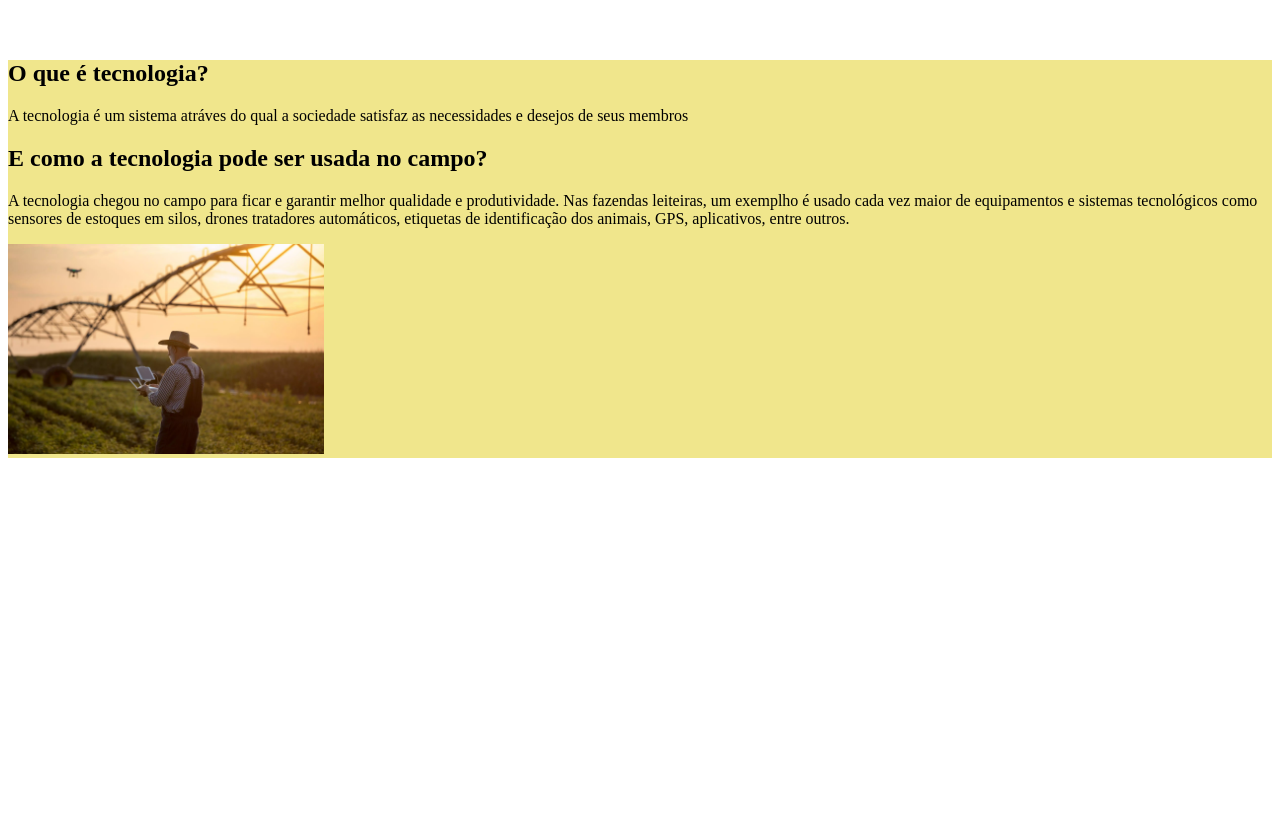
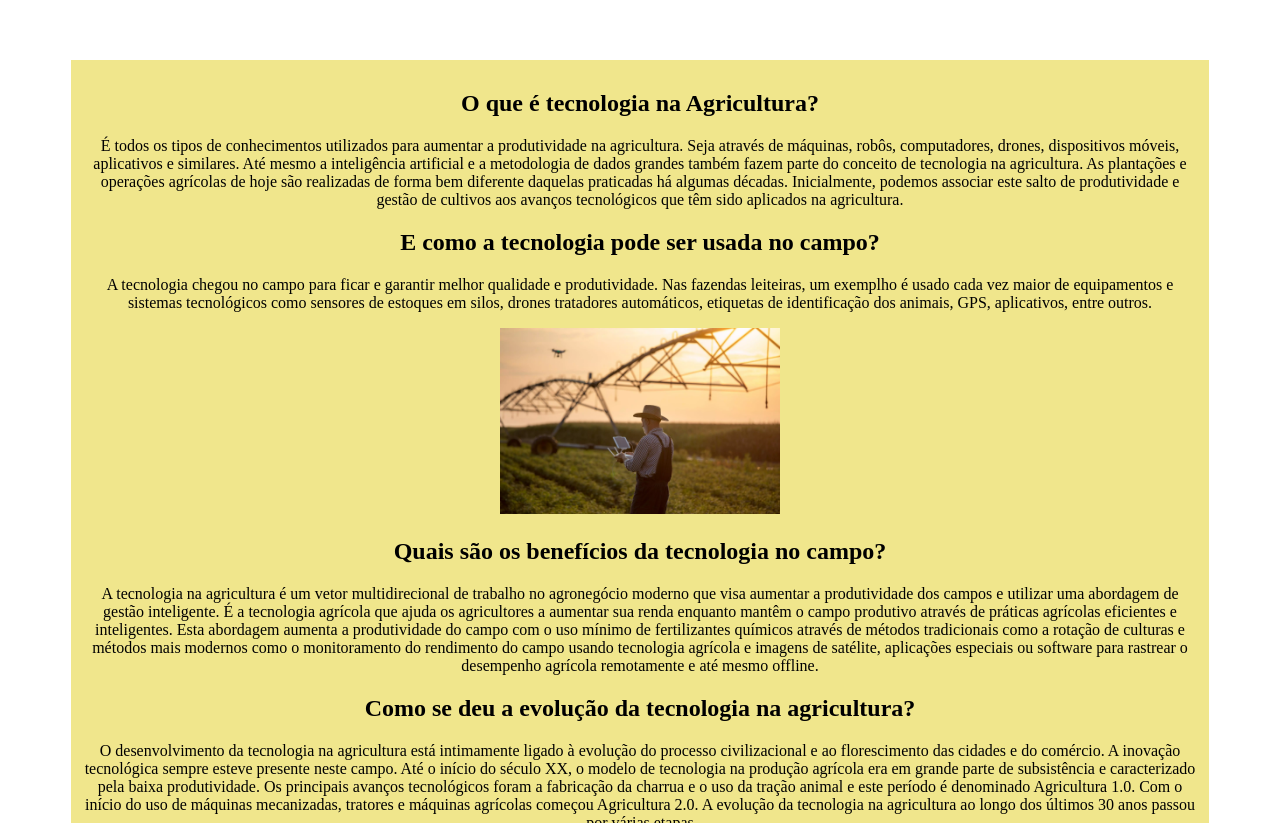
Before and after one commit to vitoriacarvalho09/Agrinho-2024, a plain HTML site: page index.html in a window 1280 px wide. Shown: the part 129-952 px from the top of the page. Before the commit the page ends 800 px from the top, so only its background shows below. Drawn offline with Linux system fonts and the light colour scheme.

Commit message:
Add files via upload

```diff
--- a/index.html
+++ b/index.html
@@ -12,15 +12,26 @@
     </header>
 
     <section class="informações">
-        <h1 class="informações-titulo"> O que é tecnologia? </h1>
-        <p class="informações-texto"> A tecnologia é um sistema atráves do qual a sociedade satisfaz as necessidades e desejos de seus membros</p>
+        <h1 class="informações-titulo"> O que é tecnologia na Agricultura? </h1>
+        <p class="informações-texto"> É todos os tipos de conhecimentos utilizados para aumentar a produtividade na agricultura. Seja através de máquinas, robôs, computadores, drones, dispositivos móveis, aplicativos e similares. Até mesmo a inteligência artificial e a metodologia de dados grandes também fazem parte do conceito de tecnologia na agricultura.
+
+            As plantações e operações agrícolas de hoje são realizadas de forma bem diferente daquelas praticadas há algumas décadas. Inicialmente, podemos associar este salto de produtividade e gestão de cultivos aos avanços tecnológicos que têm sido aplicados na agricultura.</p>
 
         <h1 class="informações-titulo-1"> E como a tecnologia pode ser usada no campo?</h1>
         <p class="informações-texto-1"> A tecnologia chegou no campo para ficar e garantir melhor qualidade e produtividade. Nas fazendas leiteiras, um exemplho é usado cada vez maior de equipamentos e sistemas tecnológicos como sensores de estoques em silos, drones tratadores automáticos, etiquetas de identificação dos animais, GPS, aplicativos, entre outros.</p>
 
     <img class="imagem" src="tecnologia-do-campo-scaled.webp" alt="imagem de tecnologia">
 
+    <h1>Quais são os benefícios da tecnologia no campo?</h1>
+    <p>A tecnologia na agricultura é um vetor multidirecional de trabalho no agronegócio moderno que visa aumentar a produtividade dos campos e utilizar uma abordagem de gestão inteligente. É a tecnologia agrícola que ajuda os agricultores a aumentar sua renda enquanto mantêm o campo produtivo através de práticas agrícolas eficientes e inteligentes. Esta abordagem aumenta a produtividade do campo com o uso mínimo de fertilizantes químicos através de métodos tradicionais como a rotação de culturas e métodos mais modernos como o monitoramento do rendimento do campo usando tecnologia agrícola e imagens de satélite, aplicações especiais ou software para rastrear o desempenho agrícola remotamente e até mesmo offline.</p>
 
+    <h1>Como se deu a evolução da tecnologia na agricultura?</h1>
+
+        <p>O desenvolvimento da tecnologia na agricultura está intimamente ligado à evolução do processo civilizacional e ao florescimento das cidades e do comércio. A inovação tecnológica sempre esteve presente neste campo. Até o início do século XX, o modelo de tecnologia na produção agrícola era em grande parte de subsistência e caracterizado pela baixa produtividade. Os principais avanços tecnológicos foram a fabricação da charrua e o uso da tração animal e este período é denominado Agricultura 1.0. Com o início do uso de máquinas mecanizadas, tratores e máquinas agrícolas começou Agricultura 2.0. A evolução da tecnologia na agricultura ao longo dos últimos 30 anos passou por várias etapas</p>
+    <img src="plantação1.jpg.webp">
+    <p>
+        Referência: https://eos.com/pt/blog/tecnologia-na-agricultura/
+    </p>
     </section>
 
 </body>
--- a/style.css
+++ b/style.css
@@ -1,6 +1,7 @@
     .body{
     padding: auto;
-    margin: 0%
+    margin: 0%;
+
 }
 
 .cabeçalho{
@@ -15,8 +16,9 @@
 .informações{
 
     background-color: khaki;
-    margin: 5%
+    margin: 5%;
     padding: 10px;
+    text-align: center;
 }
 
 .imagem{
```
Also changed, not shown: plantação1.jpg.webp (added).
